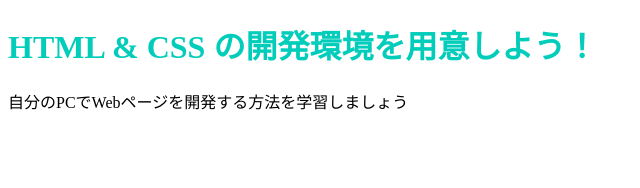
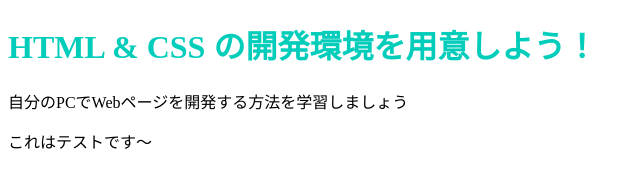
Before and after one commit to MinakoYoshino/minakoyoshino.github.io, a plain HTML site: page index.html in a window 1280 px wide. Shown: the whole page, without its empty margins (0-640 px from the left). Drawn offline with Linux system fonts and the light colour scheme.

Commit message:
Update index.html

```diff
--- a/index.html
+++ b/index.html
@@ -8,5 +8,6 @@
   <body>
     <h1 class="title">HTML & CSS の開発環境を用意しよう！</h1>
     <p>自分のPCでWebページを開発する方法を学習しましょう</p>
+    <p>これはテストです〜</p>
   </body>
 </html>
```
